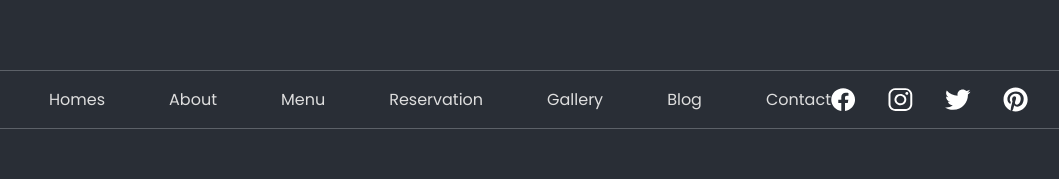
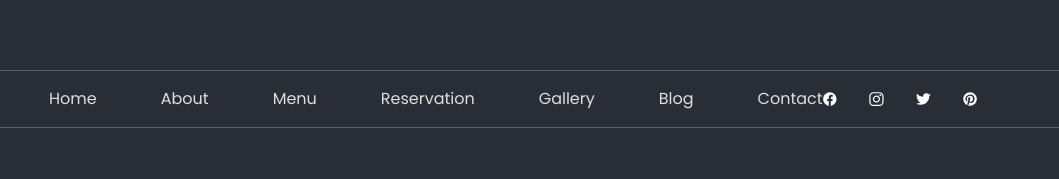
Before and after one commit to sanketnchaware/Tava-Say, a React (Create React App) app: page / in a window 1280 px wide. Shown: the part 210-389 px from the top of the page, without its empty margins (127-1186 px from the left). Built offline with nearby package versions, Linux system fonts and the light colour scheme.

Commit message:
added services section

```diff
--- a/src/Components/Buttons/CustomButton.tsx
+++ b/src/Components/Buttons/CustomButton.tsx
@@ -1,22 +1,28 @@
-
-
-
-interface Props{
-    variant?:any
-    Label?:any
-    onClick?:any}
-
-const CustomButton:React.FC<Props> = ({ Label, onClick, variant }) => {
-
-
-    if (variant === "outlined")
-        return (
-            <button className="border px-8 h-12 rounded py-2 border-Fawn text-FloralWhite ">{Label}</button>
-        )
-        else if (variant === "yellowoutlined")
-       return <button className="border px-8 h-12 rounded py-2 border-Fawn text-Fawn ">{Label}</button>
-
-    else return <button className=" bg-Fawn  h-12  px-8 rounded py-2  text-Gunmetal font-semibold ">{Label}</button>
+interface Props {
+  variant?: any;
+  Label?: any;
+  onClick?: any;
 }
 
-export default CustomButton
+const CustomButton: React.FC<Props> = ({ Label, onClick, variant }) => {
+  if (variant === "outlined")
+    return (
+      <button className="border px-8 h-12 rounded py-2 border-Fawn text-FloralWhite ">
+        {Label}
+      </button>
+    );
+  else if (variant === "yellowoutlined")
+    return (
+      <button className="border px-8 h-12 rounded py-2 border-Fawn text-Fawn ">
+        {Label}
+      </button>
+    );
+  else
+    return (
+      <button className=" bg-Fawn  h-12  px-8 rounded py-2  text-Gunmetal font-semibold ">
+        {Label}
+      </button>
+    );
+};
+
+export default CustomButton;
--- /dev/null
+++ b/src/Components/Common/CustomHeading.tsx
@@ -0,0 +1,9 @@
+import React from "react";
+
+const CustomHeading = ({ text }: any) => {
+  return (
+    <div className="border-y-2 text-white  sm:m-0 m-auto border-Fawn w-fit">{text}</div>
+  );
+};
+
+export default CustomHeading;
--- a/src/Components/Footer/Footer.tsx
+++ b/src/Components/Footer/Footer.tsx
@@ -38,16 +38,17 @@ const Footer = () => {
             <div className="text-right sm:block hidden">Working Hours</div>
             <div>
               <p className="sm:text-left text-center">
-                5 Rue Dalou, 75015 Paris
+                G21, The Brigade Arcade, Metropolis, Mahadevapura, Whitefield,
+                Bangalore
               </p>
               <p className="sm:text-left text-center">
-                <span className="theme-text">Call -</span> +33 156 78 89 56
+                <span className="theme-text">Call -</span> +919611959312
               </p>
               <p
                 className="theme-text sm:text-left text-center
 "
               >
-                benoit@mail.com
+                tavasay@gmail.com
               </p>
             </div>
             <div className="flex ">
@@ -62,15 +63,13 @@ const Footer = () => {
             </div>
             <div>
               <p className=" text-center sm:text-right">
-                <span className="theme-text">Mon – Fri: </span>7.00am – 6.00pm
+                <span className="theme-text">Mon – Sat: </span>11.45 am – 10.30
+                pm
               </p>
-              <p className=" text-center sm:text-right">
-                <span className="theme-text">Sat: </span>
-                7.00am – 6.00pm
-              </p>
+
               <p className=" text-center sm:text-right">
                 <span className="theme-text">Sun: </span>
-                8.00am – 6.00pm
+                Closed
               </p>
             </div>
           </div>
--- /dev/null
+++ b/src/Components/Homepage/CustomerReviews.tsx
@@ -0,0 +1,35 @@
+import React from "react";
+import CustomHeading from "../Common/CustomHeading";
+import open247 from "../../assets/icons/homepage/open247.svg";
+const CustomerReviews = () => {
+  return (
+    <div className="bg-Gunmetal w-full py-20">
+      <div className=" gap-8 flex-col sm:flex-row flex items-center justify-center m-auto w-full sm:w-8/12">
+        <div className="text-white w-full p-4 sm:w-2/5">
+          <CustomHeading text="What we offer" />
+
+          <br />
+          <h5 className="sm:text-left text-center">Our Great Services</h5>
+          <br />
+          <p className="sm:text-left text-center">
+            Lorem Ipsum is that it has a more-or-less normal distribution
+            content making it look like readable English. Opened 24/7 Special
+            Menus Home Delivery
+          </p>
+        </div>
+        {[1, 2, 3].map((service) => {
+          return (
+            <div className="p-4 bg-Onyx w-[211px] h-[211px]">
+              <div className="flex flex-col items-center justify-center bg-Gunmetal h-full">
+                <img src={open247} alt="Open247icon" />
+                <p className="text-white">Opened 24/7</p>
+              </div>
+            </div>
+          );
+        })}
+      </div>
+    </div>
+  );
+};
+
+export default CustomerReviews;
--- a/src/Components/Homepage/HeroSection.tsx
+++ b/src/Components/Homepage/HeroSection.tsx
@@ -4,10 +4,10 @@ const HeroSection = () => {
   return (
     <div className="  bg-Gunmetal  flex gap-10 justify-center  items-center w-full sm:w-9/12 m-auto">
       <div className="py-9 sm:px-0 px-4">
-        <h3 className="text-FloralWhite">
+        <h3 className="text-FloralWhite ">
           Welcome to
-          <br />
-          <span className="text-Fawn">Tava Say ! </span>
+          <br className="sm:hidden " />
+          <span className=" text-Fawn "> Tava Say ! </span>
         </h3>
         <br />
         <p className="text-base sm:text-xl text-FloralWhite">
--- a/src/Components/Homepage/LocateUs.tsx
+++ b/src/Components/Homepage/LocateUs.tsx
@@ -5,15 +5,15 @@ import reserve from "../../assets/icons/homepage/reserve.svg";
 import timing from "../../assets/icons/homepage/timing.svg";
 const LocateUs = () => {
   return (
-    <div className="bg-FloralWhite gap-8 sm:px-44 py-10 sm:py-20 flex flex-col justify-between items-center   ">
-      <div className="grid   sm:grid-cols-3 grid-cols-1 gap-y-4 sm:gap-x-4 justify-between items-center">
+    <div className="bg-FloralWhite gap-y-48 sm:px-44 py-10 sm:py-20 flex flex-col justify-between items-center  ">
+      <div className="grid   sm:grid-cols-3 grid-cols-1 gap-y-4  sm:gap-x-4 justify-between items-center">
         {React.Children.toArray(
           [
             {
               icon: address,
               title: "Locate Us   ",
               content:
-                "Tava Say, Brigade Metropolis, The Arcade, Whitefield Main Road, Garudcharpalya, Bangalore",
+                "G21, The Brigade Arcade, Metropolis, Mahadevapura, Whitefield, Bangalore",
             },
             {
               icon: timing,
@@ -31,7 +31,7 @@ const LocateUs = () => {
                 <div className="w-[20%] flex items-center justify-center">
                   <img className="w-full" src={item?.icon} alt="" />
                 </div>
-                <div className="w-[70%]">
+                <div className="w-[70%] m-auto">
                   <h6>{item?.title}</h6>
                   <p> {item?.content}</p>
                 </div>
@@ -71,7 +71,7 @@ const LocateUs = () => {
           </div>
           <div>
             <h5>Contact Us</h5>
-            <p>8378950255</p>
+            <p>+91 9611959312</p>
           </div>
         </div>
       </div>
--- a/src/Components/Navbar/Navbar.tsx
+++ b/src/Components/Navbar/Navbar.tsx
@@ -1,35 +1,51 @@
-
-import fb from "../../assets/icons/homepage/fb.svg"
-import insta from "../../assets/icons/homepage/insta.svg"
-import twitter from "../../assets/icons/homepage/twitter.svg"
-import pintrest from "../../assets/icons/homepage/pintrest.svg"
+import fb from "../../assets/icons/homepage/fb.svg";
+import insta from "../../assets/icons/homepage/insta.svg";
+import twitter from "../../assets/icons/homepage/twitter.svg";
+import pintrest from "../../assets/icons/homepage/pintrest.svg";
+import { Link } from "react-router-dom";
 
 const Navbar = () => {
-    return (
-        <div className="flex items-center justify-between border-y px-44 py-4 border-BlackCoral ">
-            <div className='flex justify-between gap-x-16  items-center'>
-                {
-                    ["Homes", "About", "  Menu   ", "Reservation", "Gallery", "Blog", "Contact"].map((link) => {
-                        return (
-                            <p className='text-Gainsboro'> {link}</p>
-                        )
-                    })
-                }
+  return (
+    <div className="flex items-center justify-between border-y px-44 py-4 border-BlackCoral ">
+      <div className="flex justify-between gap-x-16  items-center">
+        {[
+          "Home",
+          "About",
+          "Menu",
+          "Reservation",
+          "Gallery",
+          "Blog",
+          "Contact",
+        ].map((link) => {
+          return (
+            <Link
+              to="/"
+              className="hover:text-Fawn transition-all ease-linear duration-25 text-Gainsboro"
+            >
+              {link}
+            </Link>
+          );
+        })}
+      </div>
+      <div className="flex  justify-between gap-x-8  items-center">
+        {[
+          {
+            icon: fb,
+            link: "https://m.facebook.com/people/Tava-Say/100081986765831/",
+          },
+          { icon: insta, link: "" },
+          { icon: twitter, link: "" },
+          { icon: pintrest, link: "" },
+        ].map((item) => {
+          return (
+            <Link target="_blank" to={item?.link}>
+              <img className="" src={item?.icon} alt="social_media_icon" />
+            </Link>
+          );
+        })}
+      </div>
+    </div>
+  );
+};
 
-
-            </div>
-            <div className='flex  justify-between gap-x-8  items-center'>
-                {
-                    [fb, insta, twitter, pintrest].map((icon) => {
-                        return (
-                            <img src={icon} alt="" />
-                        )
-                    })
-                }
-            </div>
-
-        </div>
-    )
-}
-
-export default Navbar
+export default Navbar;
--- a/src/Pages/Home.tsx
+++ b/src/Pages/Home.tsx
@@ -1,12 +1,14 @@
 import React from "react";
 import LocateUs from "../Components/Homepage/LocateUs";
 import MainMenu from "../Components/Homepage/MainMenu";
+import CustomerReviews from "../Components/Homepage/CustomerReviews";
 
 const Home = () => {
   return (
     <div className="p-4 sm:p-0">
       <LocateUs />
       <MainMenu />
+      <CustomerReviews />
     </div>
   );
 };
--- a/src/index.scss
+++ b/src/index.scss
@@ -9,16 +9,16 @@ h2 {
   @apply text-[60px] font-bold;
 }
 h3 {
-  @apply text-4xl sm:text-[55px] font-bold text-Gunmetal;
+  @apply text-4xl sm:text-[55px] font-bold ;
 }
 h4 {
-  @apply text-[40px] font-bold text-Gunmetal;
+  @apply text-[40px] font-bold ;
 }
 h5 {
-  @apply text-[30px] font-bold text-Gunmetal;
+  @apply text-xl sm:text-[30px] font-bold ;
 }
 h6 {
-  @apply text-[25px] font-bold text-Gunmetal;
+  @apply text-lg sm:text-[25px] font-bold ;
 }
 
 p {
--- a/tailwind.config.js
+++ b/tailwind.config.js
@@ -11,6 +11,7 @@ module.exports = {
         FloralWhite: "#FFF8F5",
         BlackCoral: "#5C6168",
         Gainsboro: "#DEDEDE",
+        Onyx: "#323841",
 
       },
     },
```
Also changed, not shown: src/assets/icons/homepage/open247.svg (added).
